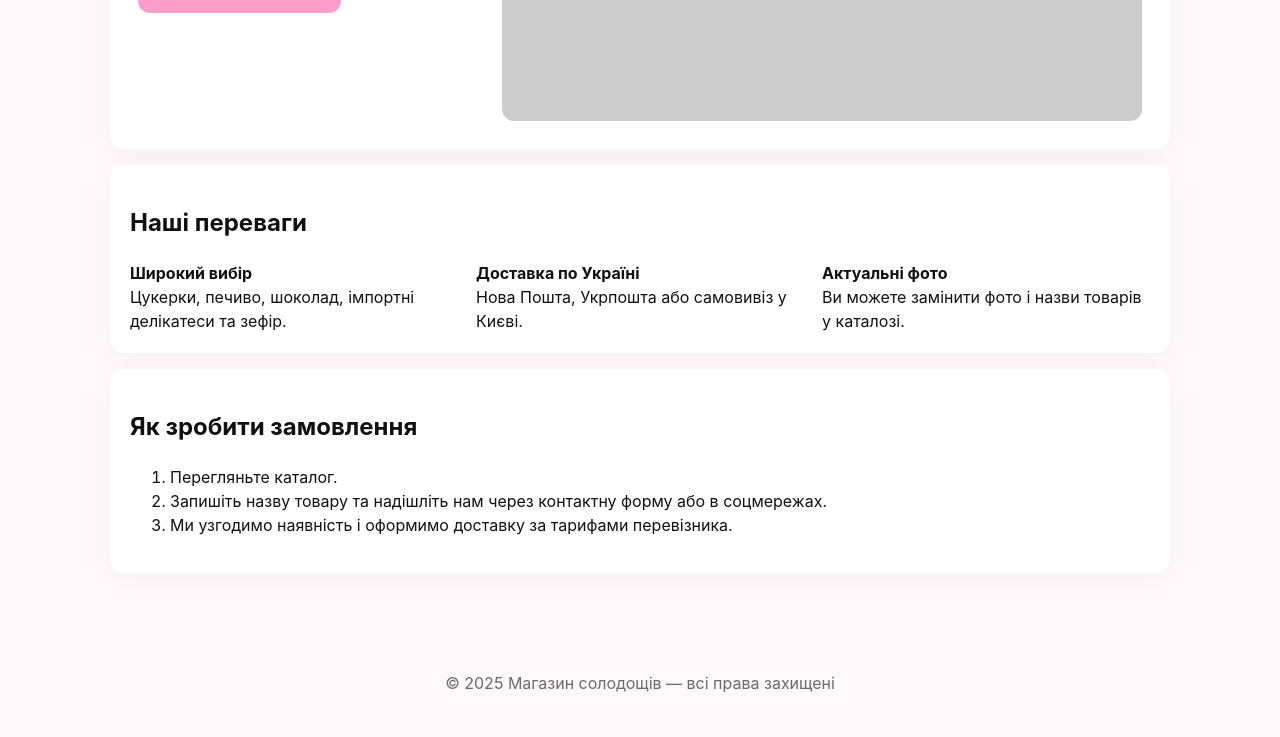
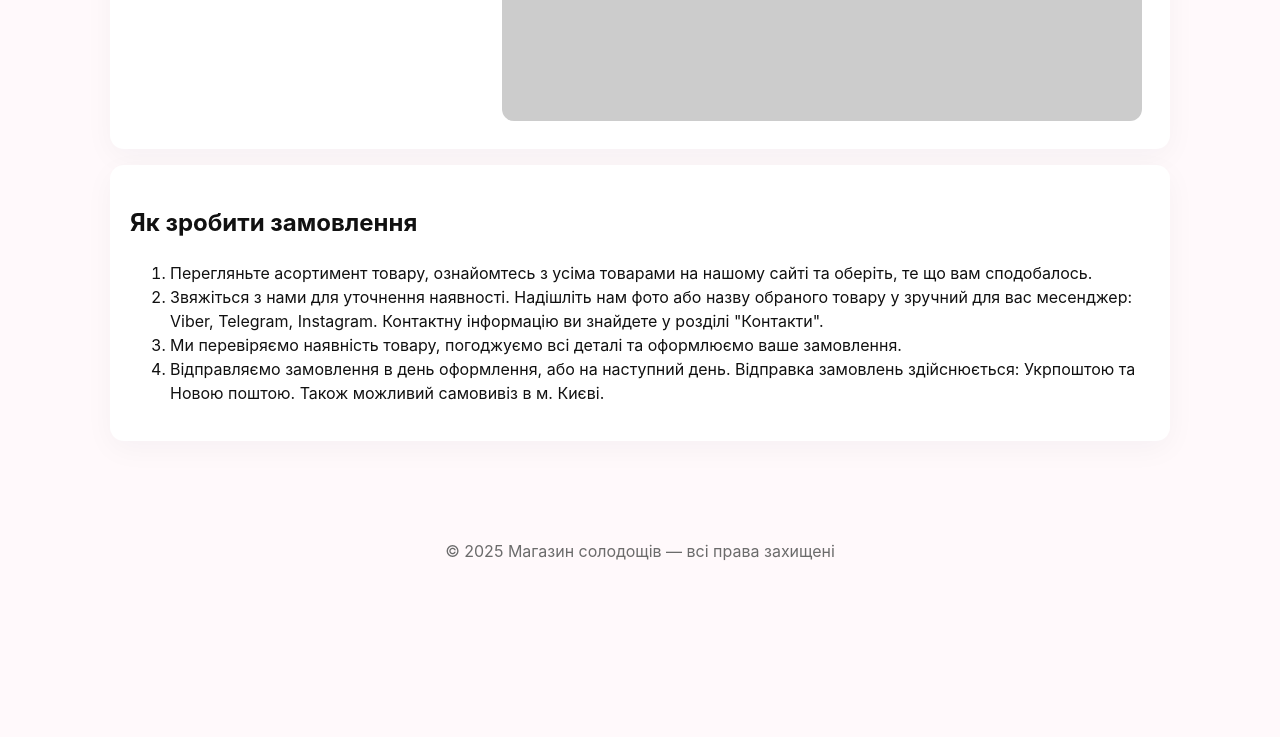
Before and after one commit to YevheniiaMyronenko/sweets, a plain HTML site: page index.html in a window 1280 px wide. Shown: the part 465-1202 px from the top of the page. After the commit the page ends 1090 px from the top, so only its background shows below. Drawn offline with Linux system fonts and the light colour scheme; placeholder pictures from the web are drawn by us.

Commit message:
Update index.html

```diff
--- a/index.html
+++ b/index.html
@@ -25,7 +25,6 @@
     <section class="hero card hero-sweets">
       <div class="hero-content">
         <h1>Солодке життя починається тут</h1>
-        <p>Ніжні пастельні смаки: цукерки, печиво, шоколад, зефір та імпортні ласощі.</p>
         <p><a class="btn" href="catalog.html">Переглянути каталог</a></p>
       </div>
       <div class="hero-image">
@@ -33,21 +32,13 @@
       </div>
     </section>
 
-    <section class="card features">
-      <h2>Наші переваги</h2>
-      <ul class="features-list">
-        <li><strong>Широкий вибір</strong><br>Цукерки, печиво, шоколад, імпортні делікатеси та зефір.</li>
-        <li><strong>Доставка по Україні</strong><br>Нова Пошта, Укрпошта або самовивіз у Києві.</li>
-        <li><strong>Актуальні фото</strong><br>Ви можете замінити фото і назви товарів у каталозі.</li>
-      </ul>
-    </section>
-
     <section class="card how-to-order">
       <h2>Як зробити замовлення</h2>
       <ol>
-        <li>Перегляньте каталог.</li>
-        <li>Запишіть назву товару та надішліть нам через контактну форму або в соцмережах.</li>
-        <li>Ми узгодимо наявність і оформимо доставку за тарифами перевізника.</li>
+        <li>Перегляньте асортимент товару, ознайомтесь з усіма товарами на нашому сайті та оберіть, те що вам сподобалось.</li>
+        <li>Звяжіться з нами для уточнення наявності. Надішліть нам фото або назву обраного товару у зручний для вас месенджер: Viber, Telegram, Instagram. Контактну інформацію ви знайдете у розділі "Контакти".</li>
+        <li>Ми перевіряємо наявність товару, погоджуємо всі деталі та оформлюємо ваше замовлення.</li>
+        <li>Відправляємо замовлення в день оформлення, або на наступний день. Відправка замовлень здійснюється: Укрпоштою та Новою поштою. Також можливий самовивіз в м. Києві.</li>
       </ol>
     </section>
   </main>
```
